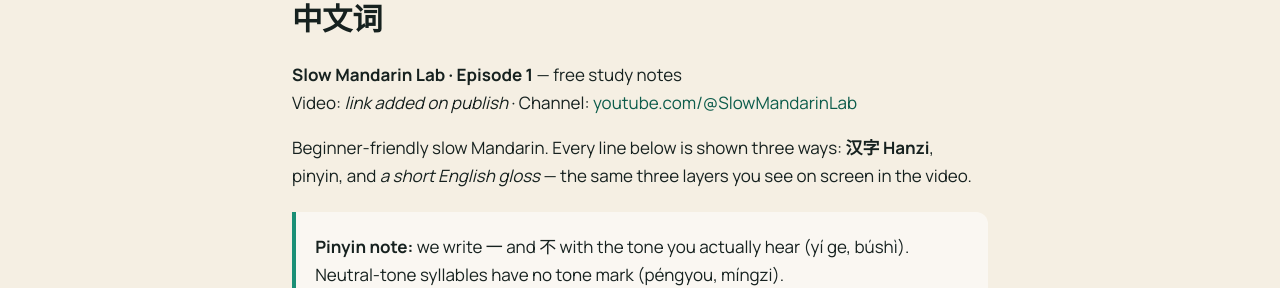
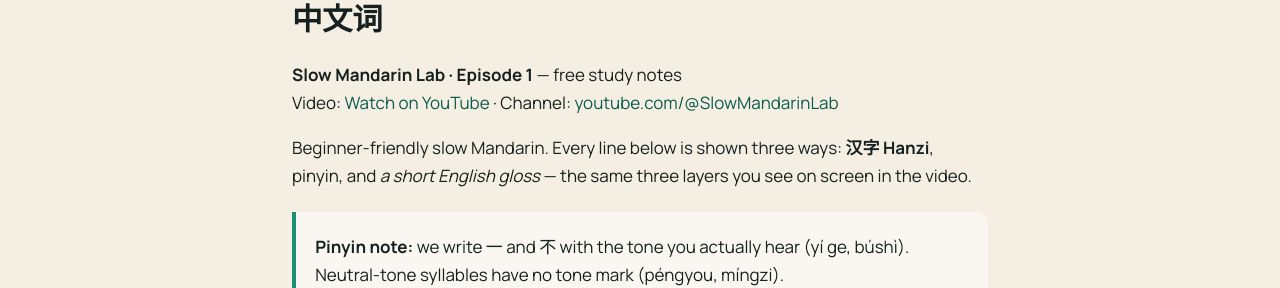
Before and after one commit to bowang168/slow-mandarin-lab, a Jekyll site: the page built from episodes/001-why-you-forget-chinese-words.md, in a window 1280 px wide and 900 px high. Shown: the part 167-455 px from the top of the window. Built offline with Jekyll 4.4.1, drawn with Linux system fonts in a browser that asks for light colours; some web fonts are replaced.

Commit message:
ep001: add YouTube video link (published)

```diff
--- a/episodes/001-why-you-forget-chinese-words.md
+++ b/episodes/001-why-you-forget-chinese-words.md
@@ -7,7 +7,7 @@ permalink: /episodes/001-why-you-forget-chinese-words/
 
 
 **Slow Mandarin Lab · Episode 1** — free study notes
-Video: *link added on publish* · Channel: [youtube.com/@SlowMandarinLab](https://www.youtube.com/@SlowMandarinLab)
+Video: [Watch on YouTube](https://www.youtube.com/watch?v=7iGNthd1LYc) · Channel: [youtube.com/@SlowMandarinLab](https://www.youtube.com/@SlowMandarinLab)
 
 Beginner-friendly slow Mandarin. Every line below is shown three ways: **汉字 Hanzi**,
 pinyin, and *a short English gloss* — the same three layers you see on screen in the video.
```
